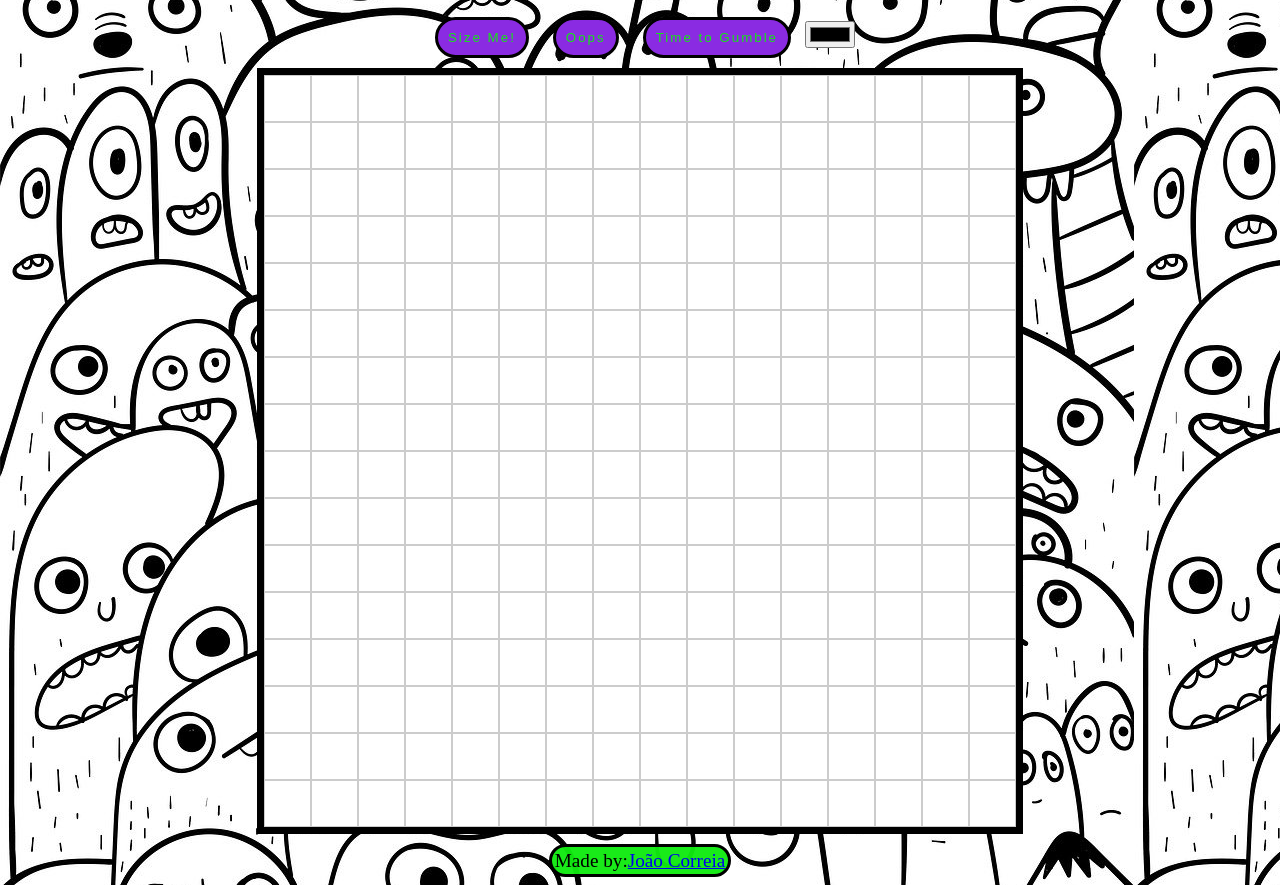
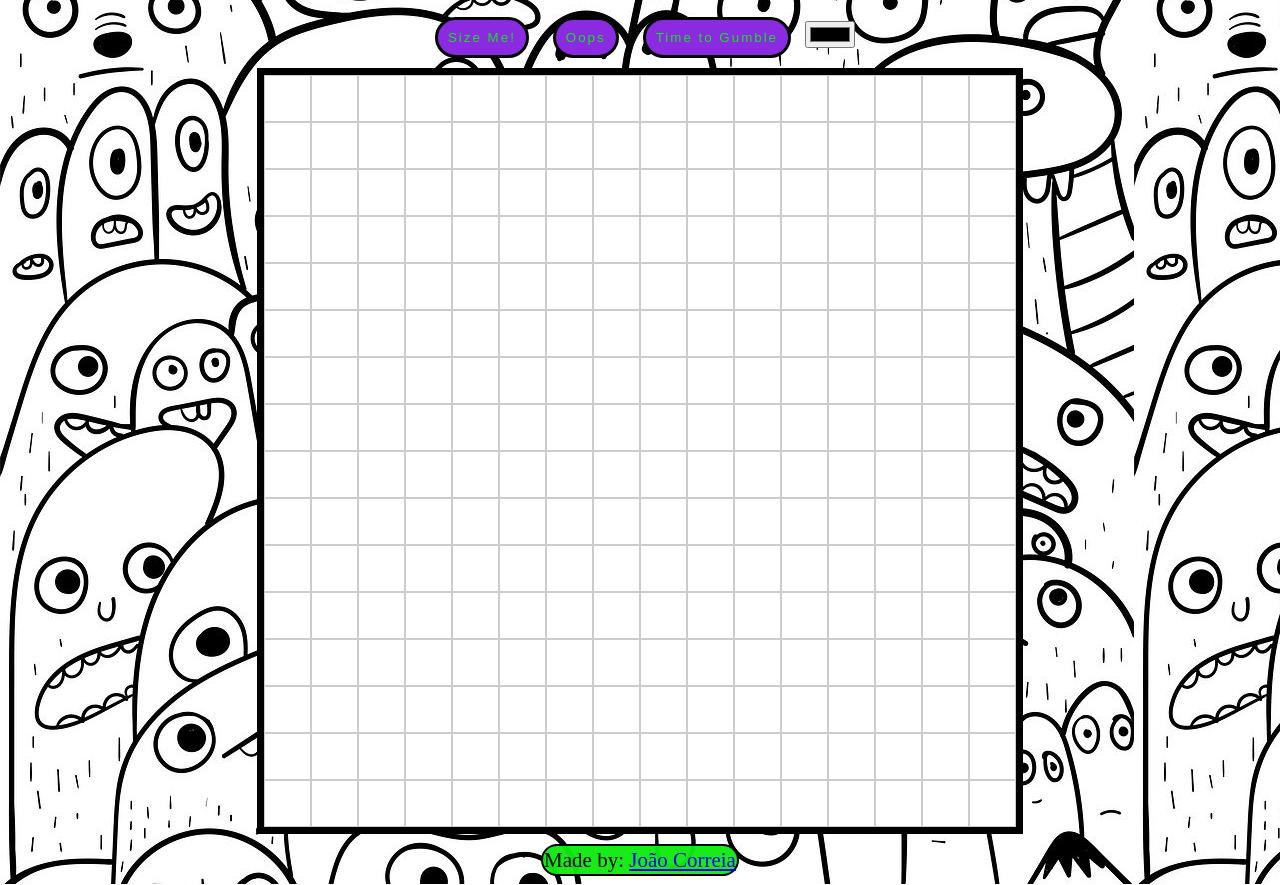
Before and after one commit to joaocorreiaprof/Etch-a-Sketch, a plain HTML site: page index.html in a window 1280 px wide. Shown: the part 84-969 px from the top of the page. Drawn offline with Linux system fonts and the light colour scheme.

```diff
--- a/styles.css
+++ b/styles.css
@@ -28,23 +28,13 @@
   border: 1px solid #ccc;
   background-color: white;
 }
-/*
+
 footer {
-  display: flex;
+  padding: 1.5px;
   background-color: rgba(16, 235, 16, 0.959);
-  padding: 0.4%;
-  width: 119rem;
-  justify-content: center;
-  position: fixed;
-  bottom: 0;
-}
-*/
-footer {
-  display: flex;
-  background-color: rgba(16, 235, 16, 0.959);
-  padding: 0.2%;
   margin-top: 10px;
   font-size: larger;
-  border: 3px solid black;
+  border: 2px solid black;
   border-radius: 28px;
+  font-size: 21px;
 }
```
